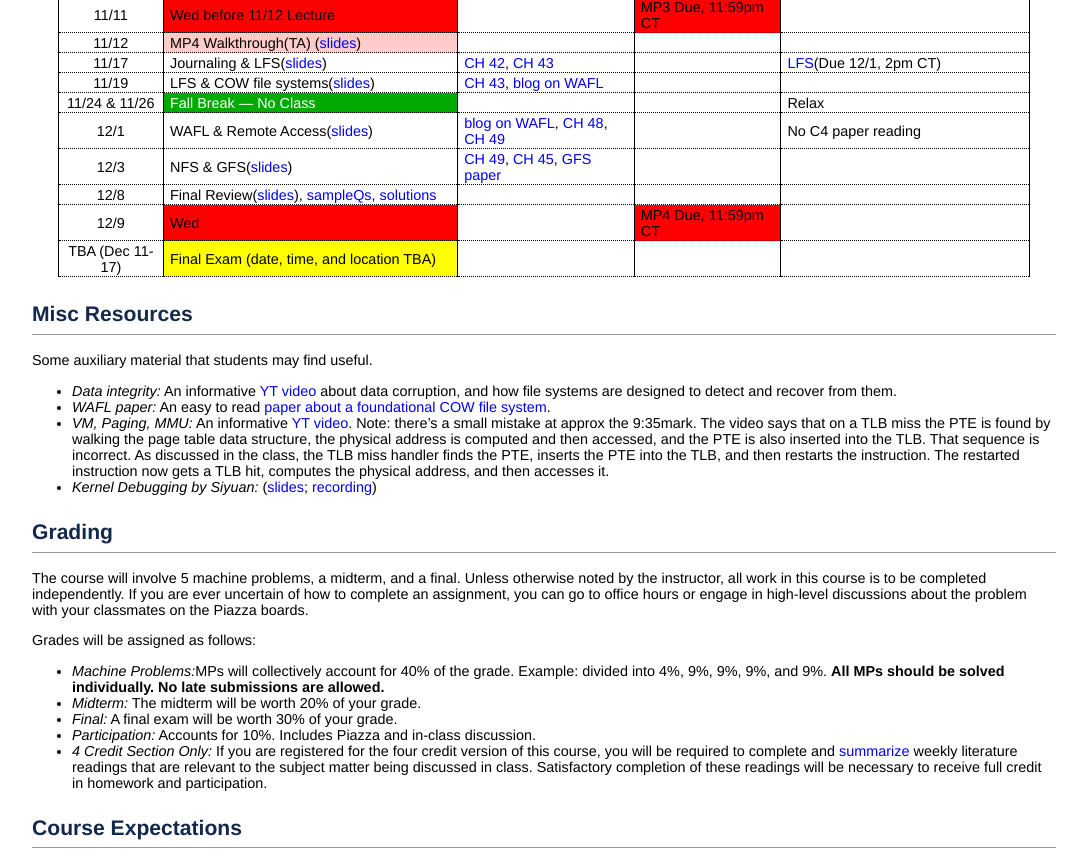
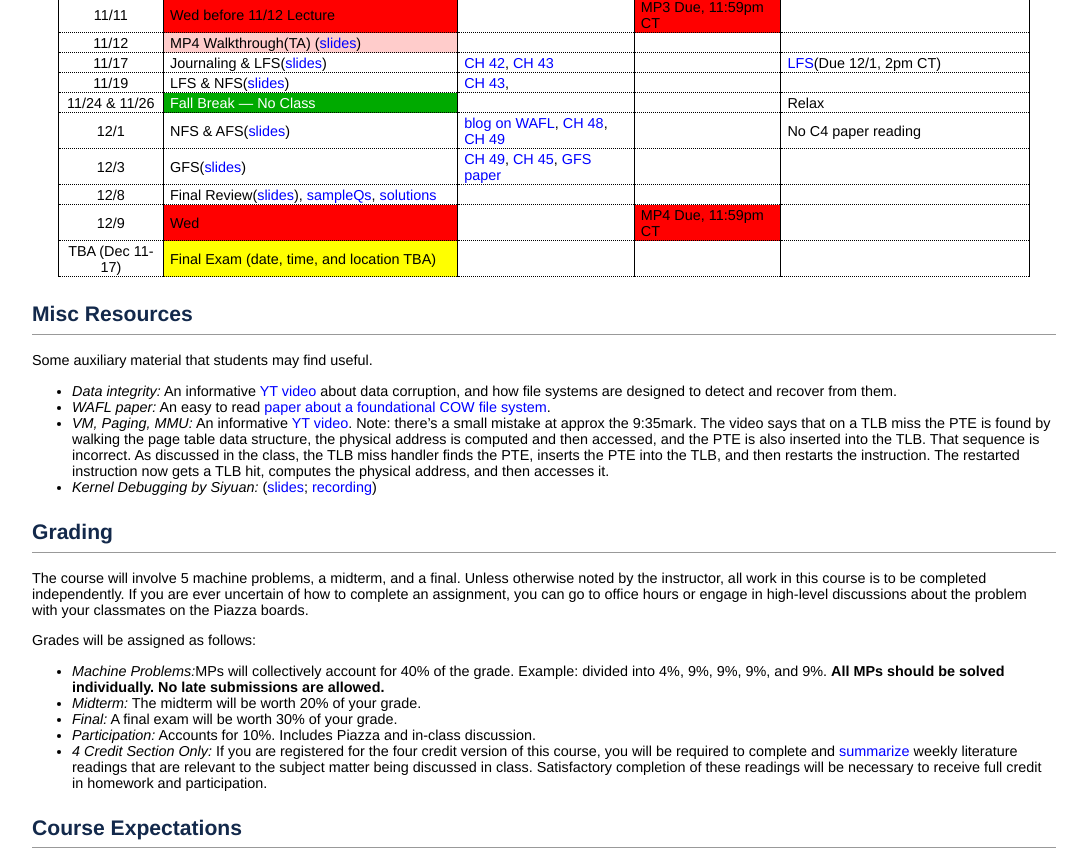
Before and after one commit to cs423-uiuc/cs423-uiuc.github.io, a plain HTML site: page fall26/index.html in a window 1280 px wide. Shown: the part 1705-2568 px from the top of the page, without its empty margins (96-1183 px from the left). Drawn offline with Linux system fonts and the light colour scheme.

Commit message:
adding deck for 19

```diff
--- a/fall26/index.html
+++ b/fall26/index.html
@@ -474,10 +474,10 @@
 
   <tr>
   <td align="center">11/19</td>
-  <td>LFS & COW file systems(<a href="slides/19.pdf">slides</a>)</td>
+  <td>LFS & NFS(<a href="slides/19.pdf">slides</a>)</td>
   <td>
     <a href="https://pages.cs.wisc.edu/~remzi/OSTEP/file-lfs.pdf">CH 43</a>,
-    <a href="https://afterhoursacademic.com/wafl/">blog on WAFL</a>
+
   </td>
   <td> </td>
   <td> </td>
@@ -493,7 +493,7 @@
 
   <tr>
   <td align="center">12/1</td>
-  <td>WAFL & Remote Access(<a href="slides/20.pdf">slides</a>)</td>
+  <td>NFS & AFS(<a href="slides/20.pdf">slides</a>)</td>
   <td>
     <a href="https://afterhoursacademic.com/wafl/">blog on WAFL</a>,
     <a href="https://pages.cs.wisc.edu/~remzi/OSTEP/dist-intro.pdf">CH 48</a>,
@@ -505,7 +505,7 @@
 
   <tr>
   <td align="center">12/3</td>
-  <td>NFS & GFS(<a href="slides/21.pdf">slides</a>)</td>
+  <td>GFS(<a href="slides/21.pdf">slides</a>)</td>
   <td>
     <a href="https://pages.cs.wisc.edu/~remzi/OSTEP/dist-nfs.pdf">CH 49</a>,
     <a href="https://pages.cs.wisc.edu/~remzi/OSTEP/file-integrity.pdf">CH 45</a>,
```
Also changed, not shown: 1 other file.
